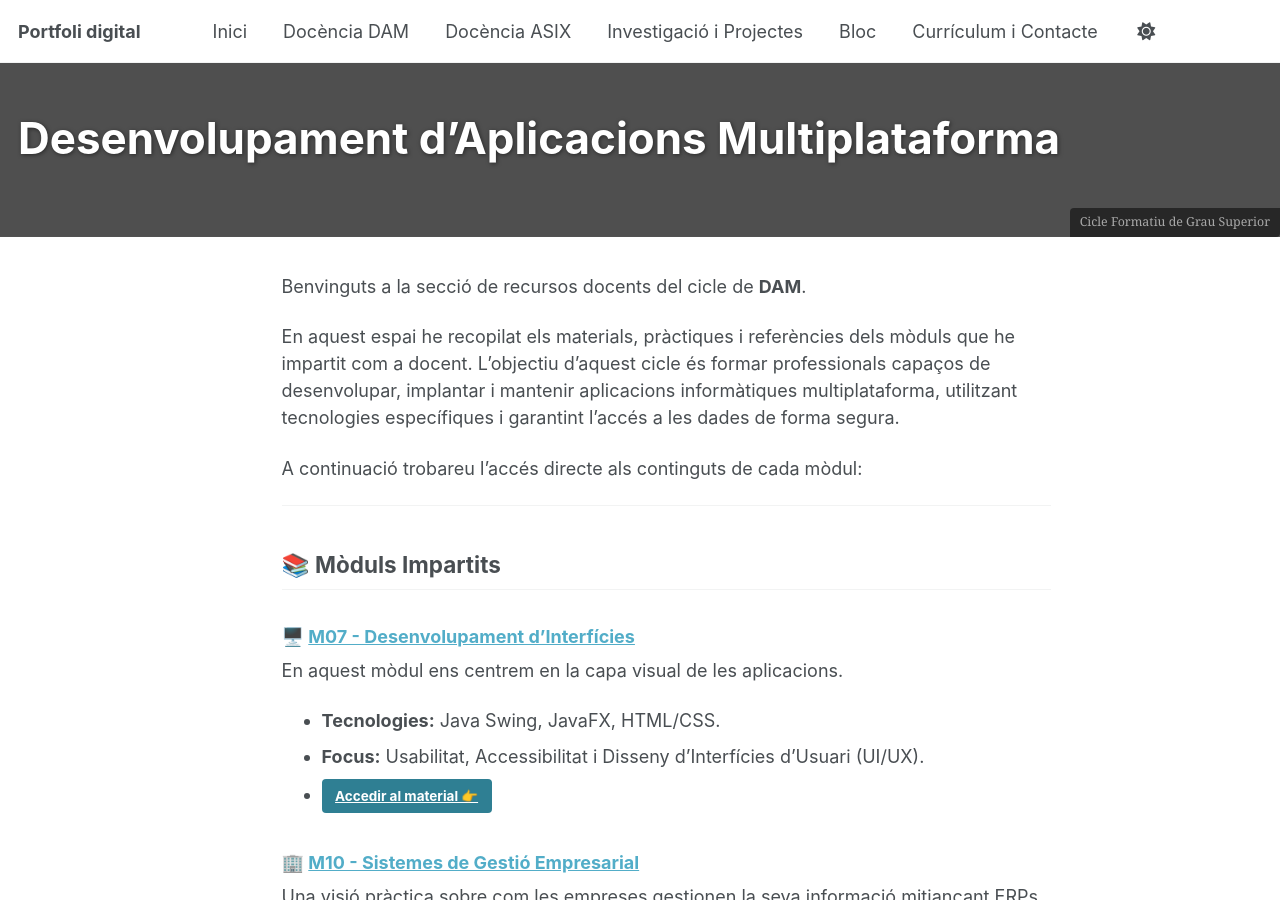
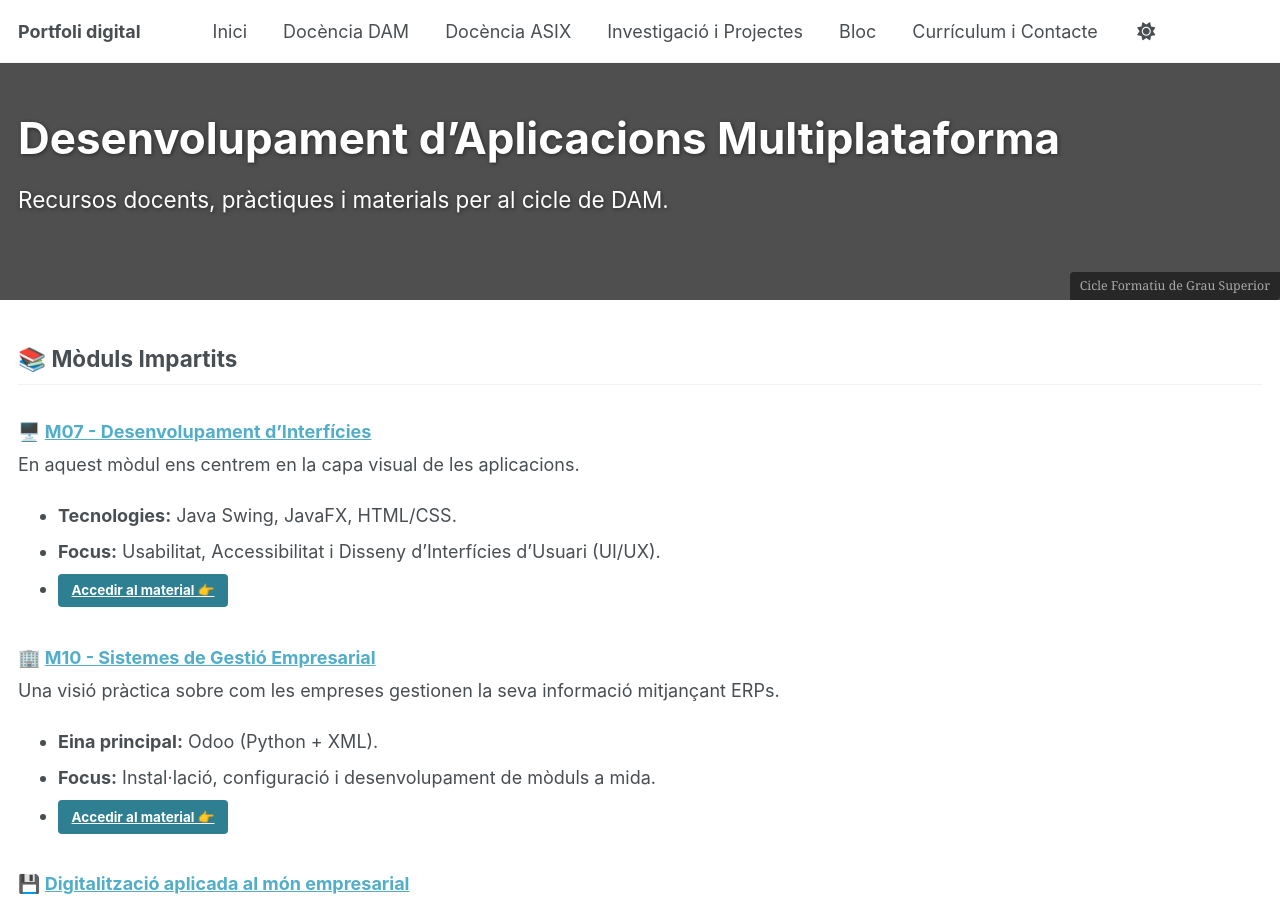
Before and after one commit to oriolgomezdiaz/oriolgomezdiaz.github.io, a Jekyll site: the page built from _pages/docencia/dam.md, in a window 1280 px wide and 900 px high. Built offline with Jekyll 4.4.1, drawn with Linux system fonts in a browser that asks for light colours; a script that is not in the unit is left out.

Commit message:
Capçalera DAM

```diff
--- a/_pages/docencia/dam.md
+++ b/_pages/docencia/dam.md
@@ -1,20 +1,16 @@
 ---
 title: "Desenvolupament d'Aplicacions Multiplataforma"
 permalink: /dam/
-layout: single
+layout: splash
 author_profile: false
 header:
-  overlay_image: /images/capcalera-dam.jpg
+  overlay_image: /assets/images/capcalera-dam.jpg
   overlay_filter: 0.5
   caption: "Cicle Formatiu de Grau Superior"
----
-
-Benvinguts a la secció de recursos docents del cicle de **DAM**.
-
-En aquest espai he recopilat els materials, pràctiques i referències dels mòduls que he impartit com a docent. L'objectiu d'aquest cicle és formar professionals capaços de desenvolupar, implantar i mantenir aplicacions informàtiques multiplataforma, utilitzant tecnologies específiques i garantint l'accés a les dades de forma segura.
-
-A continuació trobareu l'accés directe als continguts de cada mòdul:
-
+  actions:
+    - label: "Veure Mòduls"
+      url: "#mòduls-impartits"
+excerpt: "Recursos docents, pràctiques i materials per al cicle de DAM."
 ---
 
 ## 📚 Mòduls Impartits
```
